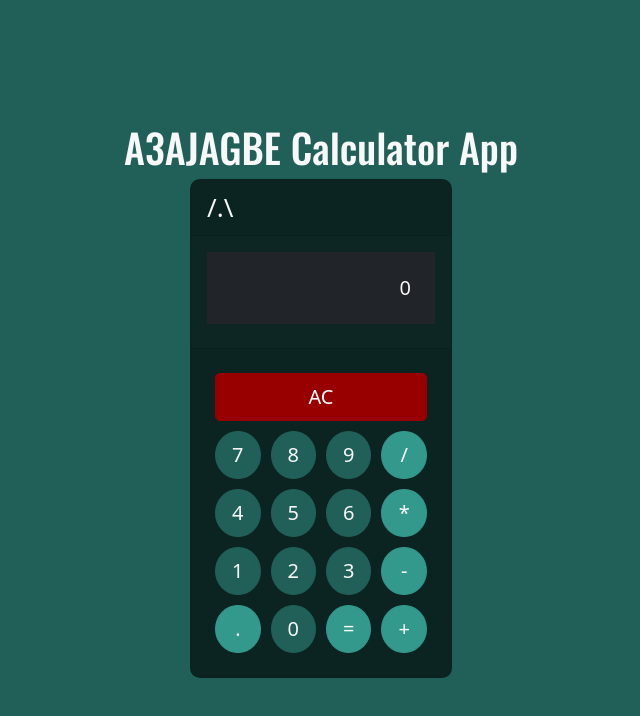
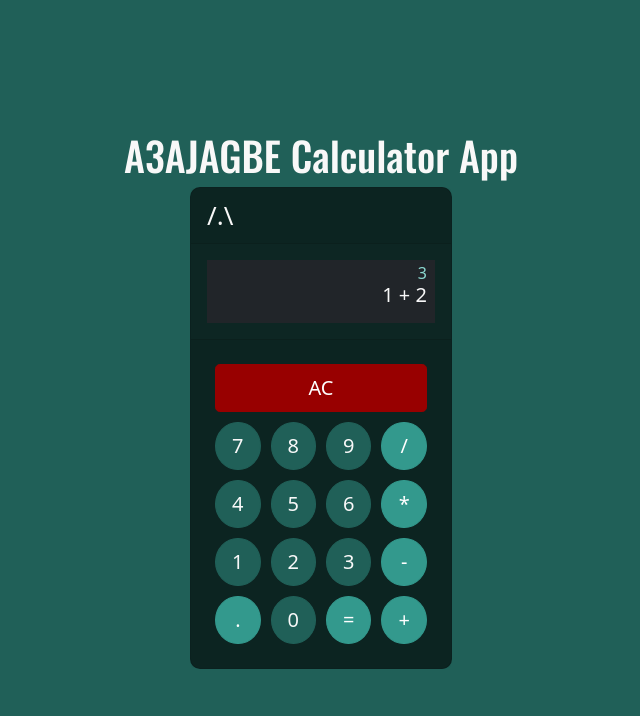
Before and after one commit to A3AJAGBE/react-calculator, a React (Create React App) app: page / in a window 1280 px wide. Shown: the top 716 px of the page, without its empty margins (319-959 px from the left). Built offline with nearby package versions, Linux system fonts and the light colour scheme.

Commit message:
Refactor the card body

```diff
--- a/src/App.js
+++ b/src/App.js
@@ -11,7 +11,10 @@ const App = () => {
 	  	<Card id="Card-Main">
 		  	<Card.Header>/.\</Card.Header>
 			<Card.Body>
-				<Card.Title className="bg-dark p-4 text-end" id="display"> 0 </Card.Title>
+				<div className="bg-dark p-2 text-end" id="display">
+					<Card.Subtitle className="Calc-result"> 3 </Card.Subtitle>
+					<Card.Title> 1 + 2 </Card.Title>
+				</div>
 			</Card.Body>
 			<Card.Footer className="Calc-Grid p-4">
 				<Button size="lg" className="" id="clear">AC</Button>
```
